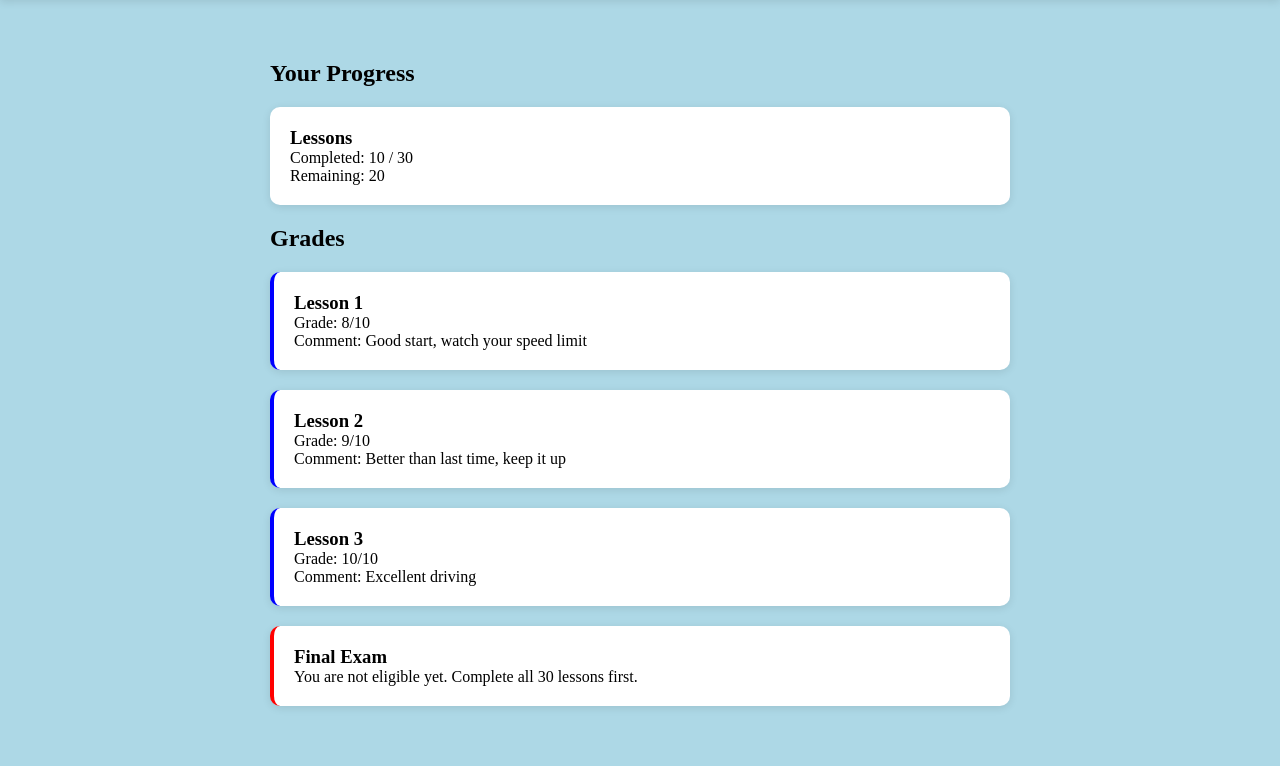
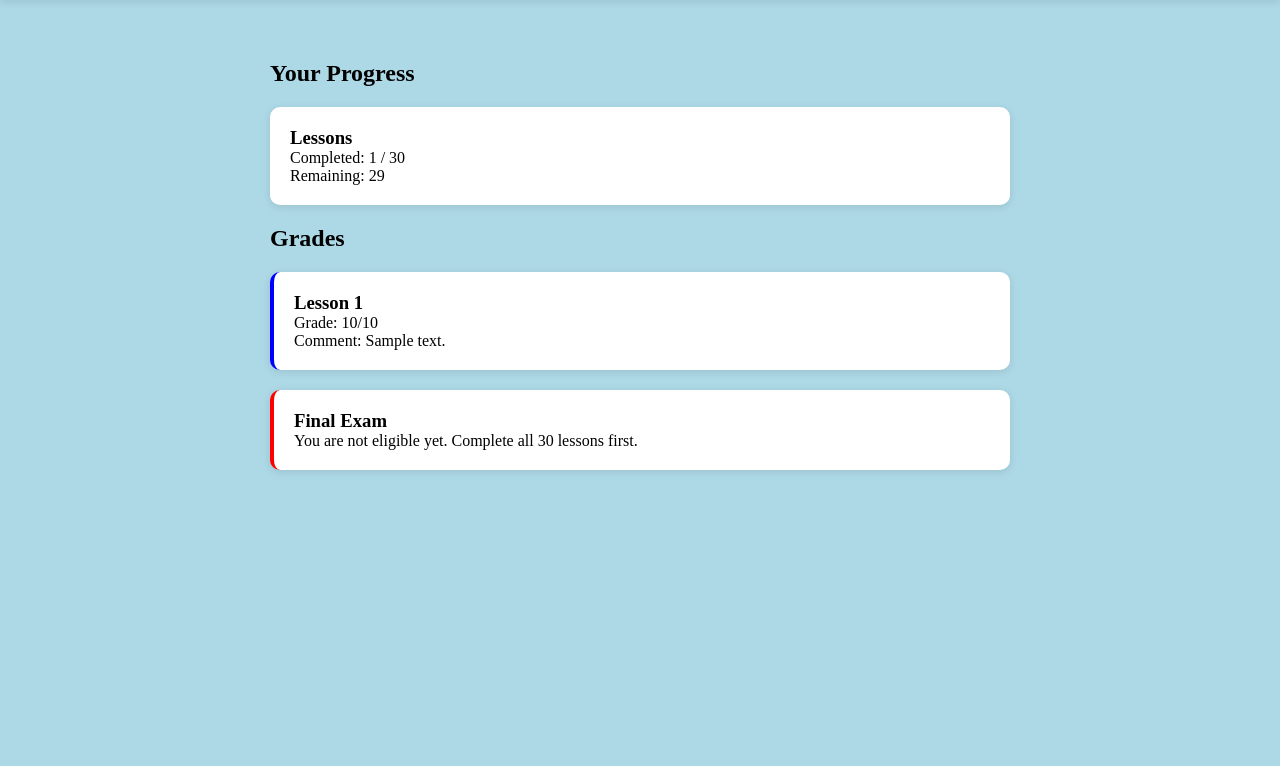
Before and after one commit to darisvelovic11/driving-school, a Flask app: template templates/progress.html in a window 1280 px wide. Shown: the part 57-823 px from the top of the page. After the commit the page ends 529 px from the top, so only its background shows below. Run offline with Flask 3, Linux system fonts and the light colour scheme; the template is opened without the code that fills it: values that come from a table or form of the project are taken from there, others are empty; tables that the repository leaves empty hold one stand-in row (values such as "Sample post").

Commit message:
Connect progress page to real database grades
Co-Authored-By: Claude Sonnet 4.6 <noreply@anthropic.com>

```diff
--- a/app.py
+++ b/app.py
@@ -91,7 +91,12 @@ def progress():
         return redirect(url_for('login'))
     if session['role'] != 'student':
         return redirect(url_for('login'))
-    return render_template('progress.html')
+
+    student_id = session['user_id']
+    grades = Grade.query.filter_by(student_id=student_id).all()
+    student = Student.query.get(student_id)
+
+    return render_template('progress.html', grades=grades, student=student)
 
 @app.route('/logout')
 def logout():
--- a/templates/progress.html
+++ b/templates/progress.html
@@ -2,7 +2,8 @@
 <html>
     <head>
         <title>Progress</title>
-        <link rel="stylesheet" href="{{ url_for('static', filename='style.css') }}">    </head>
+        <link rel="stylesheet" href="{{ url_for('static', filename='style.css') }}">
+    </head>
     <body class="progress-page">
 
         <nav>
@@ -14,37 +15,35 @@
 
             <h2>Your Progress</h2>
 
-            <!-- Lessons summary -->
             <div class="lesson-summary">
                 <h3>Lessons</h3>
-                <p>Completed: 10 / 30</p>
-                <p>Remaining: 20</p>
+                <p>Completed: {{ student.lessons_done }} / 30</p>
+                <p>Remaining: {{ 30 - student.lessons_done }}</p>
             </div>
 
-            <!-- Grade cards -->
             <h2>Grades</h2>
 
+            {% for grade in grades %}
             <div class="grade-card">
-                <h3>Lesson 1</h3>
-                <p>Grade: 8/10</p>
-                <p>Comment: Good start, watch your speed limit</p>
+                <h3>Lesson {{ loop.index }}</h3>
+                <p>Grade: {{ grade.score }}/10</p>
+                <p>Comment: {{ grade.comment }}</p>
             </div>
+            {% endfor %}
 
-            <div class="grade-card">
-                <h3>Lesson 2</h3>
-                <p>Grade: 9/10</p>
-                <p>Comment: Better than last time, keep it up</p>
+            {% if not grades %}
+            <div class="card">
+                <p>No grades yet.</p>
             </div>
-
-            <div class="grade-card">
-                <h3>Lesson 3</h3>
-                <p>Grade: 10/10</p>
-                <p>Comment: Excellent driving</p>
-            </div>
+            {% endif %}
 
             <div class="final-exam-status">
                 <h3>Final Exam</h3>
-                <p>You are not eligible yet. Complete all 30 lessons first.</p>
+                {% if student.lessons_done >= 30 %}
+                    <p>You are eligible for the final exam!</p>
+                {% else %}
+                    <p>You are not eligible yet. Complete all 30 lessons first.</p>
+                {% endif %}
             </div>
 
         </div>
```
